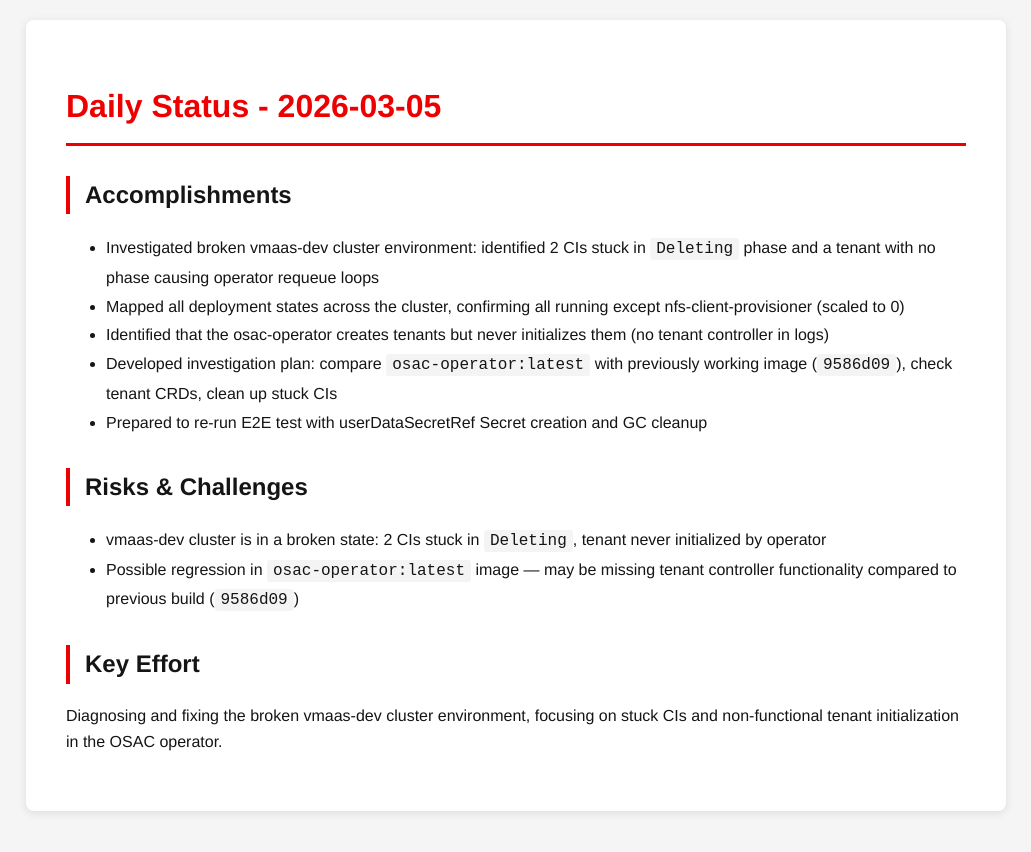
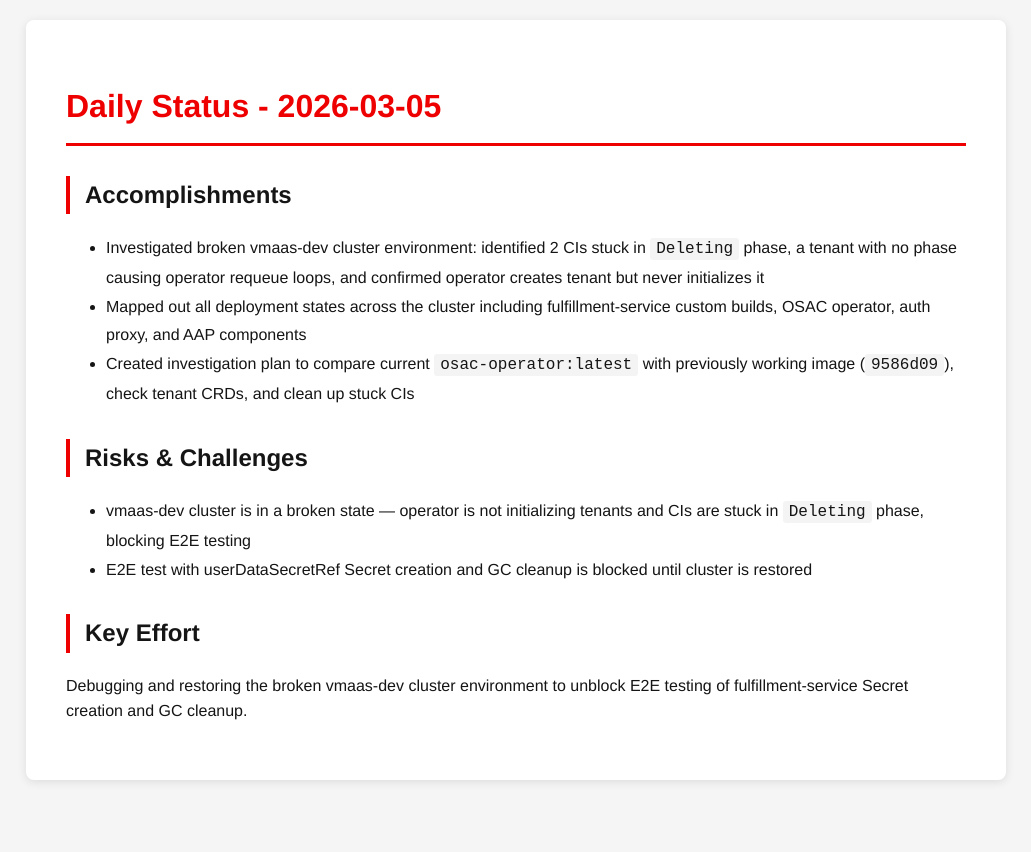
Before and after one commit to tzvatot/daily-status, a Jekyll site: the page built from 2026-03-05.md, in a window 1280 px wide. Shown: the top 852 px of the page, without its empty margins (124-1155 px from the left). Built offline with Jekyll 4.4.1, drawn with Linux system fonts in a browser that asks for light colours.

Commit message:
Daily status update - 2026-03-05

```diff
--- a/2026-03-05.md
+++ b/2026-03-05.md
@@ -7,15 +7,13 @@ date: 2026-03-05
 # Daily Status - 2026-03-05
 
 ## Accomplishments
-- Investigated broken vmaas-dev cluster environment: identified 2 CIs stuck in `Deleting` phase and a tenant with no phase causing operator requeue loops
-- Mapped all deployment states across the cluster, confirming all running except nfs-client-provisioner (scaled to 0)
-- Identified that the osac-operator creates tenants but never initializes them (no tenant controller in logs)
-- Developed investigation plan: compare `osac-operator:latest` with previously working image (`9586d09`), check tenant CRDs, clean up stuck CIs
-- Prepared to re-run E2E test with userDataSecretRef Secret creation and GC cleanup
+- Investigated broken vmaas-dev cluster environment: identified 2 CIs stuck in `Deleting` phase, a tenant with no phase causing operator requeue loops, and confirmed operator creates tenant but never initializes it
+- Mapped out all deployment states across the cluster including fulfillment-service custom builds, OSAC operator, auth proxy, and AAP components
+- Created investigation plan to compare current `osac-operator:latest` with previously working image (`9586d09`), check tenant CRDs, and clean up stuck CIs
 
 ## Risks & Challenges
-- vmaas-dev cluster is in a broken state: 2 CIs stuck in `Deleting`, tenant never initialized by operator
-- Possible regression in `osac-operator:latest` image — may be missing tenant controller functionality compared to previous build (`9586d09`)
+- vmaas-dev cluster is in a broken state — operator is not initializing tenants and CIs are stuck in `Deleting` phase, blocking E2E testing
+- E2E test with userDataSecretRef Secret creation and GC cleanup is blocked until cluster is restored
 
 ## Key Effort
-Diagnosing and fixing the broken vmaas-dev cluster environment, focusing on stuck CIs and non-functional tenant initialization in the OSAC operator.
+Debugging and restoring the broken vmaas-dev cluster environment to unblock E2E testing of fulfillment-service Secret creation and GC cleanup.
```
